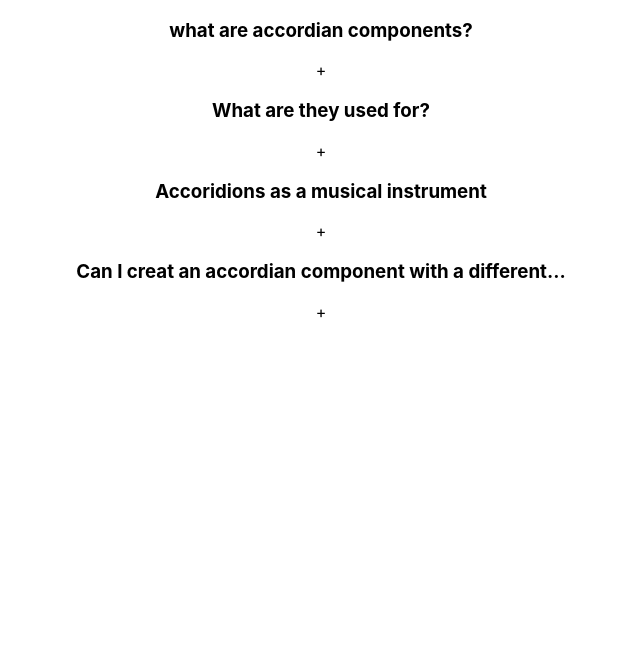
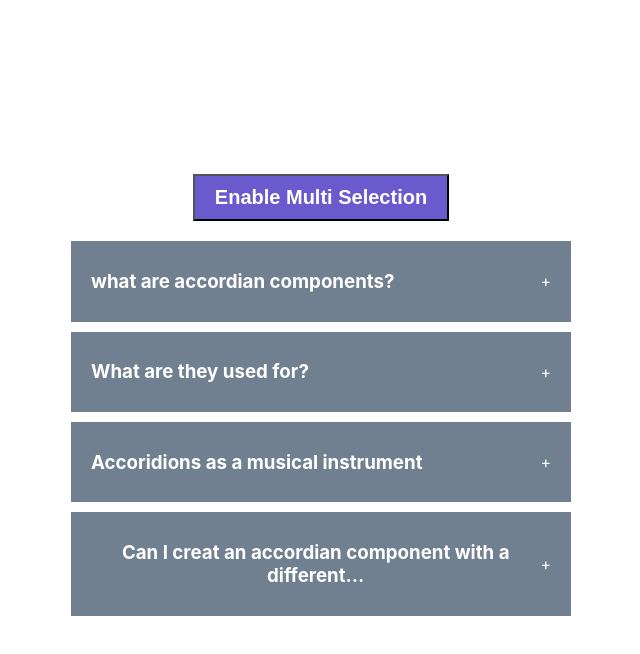
Before and after one commit to imf22/react-multi-project, a React (Create React App) app: page / in a window 1280 px wide. Shown: the top 654 px of the page, without its empty margins (319-959 px from the left). Built offline with nearby package versions, Linux system fonts and the light colour scheme.

Commit message:
Completed Accordion Component

```diff
--- a/src/components/accordian/index.jsx
+++ b/src/components/accordian/index.jsx
@@ -3,39 +3,68 @@
 
 import { useState } from "react"
 import data from "./data";
+import './styles.css';
 
 // Multiple Selection
 export default function Accordian(){
     const [selected, setSelected] = useState(null);
+    const [enableMultiSelection,setEnableMultiSelection] = useState(false);
+    const [multiple, setMultiple] = useState([]);
+
+    function handleSelection(getCurrentId){
+        if (enableMultiSelection){
+            handleMultiSelection(getCurrentId);
+        } else {
+            handleSingleSelection(getCurrentId);
+        }
+    }
 
     function handleSingleSelection(getCurrentId){
-        // console.log(getCurrentId);
-        // if (selected === getCurrentId){
-        //     setSelected(null);
-        // } else {
-        //     setSelected(getCurrentId);
-        // }
+        setSelected(selected === getCurrentId ? null : getCurrentId);
+    }
 
-        setSelected(selected === getCurrentId ? null : getCurrentId);
+    function handleMultiSelection(getCurrentId){
+        // setSelected(null);
+        let copyMultiple = [...multiple];
+        const findIndex = multiple.indexOf(getCurrentId);
+
+        if (findIndex === -1) copyMultiple.push(getCurrentId)
+        else copyMultiple.splice(findIndex, 1)
+        // if (multiple.find(getCurrentId))
+
+        setMultiple(copyMultiple);
+        console.log(copyMultiple)
 
     }
 
     return (
         <div className="wrapper">
+            <button onClick={() => setEnableMultiSelection(!enableMultiSelection)}>Enable Multi Selection</button>
             <div className="accordian">
                 {
                     (data && (data.length > 0 )) ?
                     (data.map((dataItem, i) =>
                         (
                             <div className="item">
-                                <div className="title" onClick={() => handleSingleSelection(dataItem.id)}>
+                                <div className="title" onClick={() => handleSelection(dataItem.id)}>
                                     <h3>{dataItem.question}</h3>
                                     <span>+</span>
                                 </div>
                                 {
-                                    selected === dataItem.id ?
-                                    <div className="content">{dataItem.answer}</div>
-                                    : null
+
+                                    enableMultiSelection
+                                    ? multiple.indexOf(dataItem.id) !== -1 && (
+                                        <div className="content">{dataItem.answer}</div>
+                                    )
+                                    : selected === dataItem.id && (
+                                        <div className="content">{dataItem.answer}</div>
+                                    )
+
+
+
+                                    // (selected === dataItem.id) || (enableMultiSelection && multiple.indexOf(dataItem.id) !== -1) ?
+                                    // <div className="content">{dataItem.answer}</div>
+                                    // : null
                                 }
                             </div>
                         )
--- a/src/components/accordian/styles.css
+++ b/src/components/accordian/styles.css
@@ -0,0 +1,42 @@
+.wrapper {
+    display: flex;
+    height: 100vh;
+    width: 100vw;
+    justify-content: center;
+    align-items: center;
+    flex-direction: column;
+    gap: 20px;
+}
+
+.wrapper button {
+    padding: 10px 20px;
+    background: slateblue;
+    color: white;
+    font-weight: bold;
+    font-size: 20px;
+    cursor: pointer;
+
+}
+
+.accordian {
+    width: 500px;
+}
+
+.item {
+    background: slategray;
+    margin-bottom: 10px;
+    padding: 10px 20px;
+}
+
+.title {
+    color: white;
+    display: flex;
+    justify-content: space-between;
+    align-items: center;
+    cursor: pointer;
+}
+
+.content {
+    color: white;
+    height: auto;
+}
```
